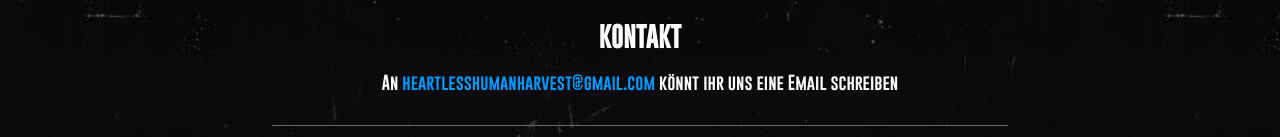
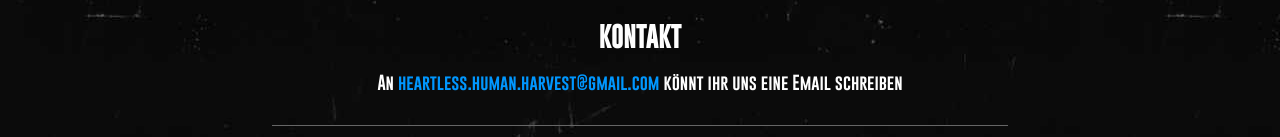
Before and after one commit to noahgels/hxhxh-website, a Next.js app: page / in a window 1280 px wide. Shown: the part 2802-2939 px from the top of the page. Built offline with nearby package versions, Linux system fonts and the light colour scheme.

Commit message:
Added email link

```diff
--- a/pages/index.js
+++ b/pages/index.js
@@ -83,9 +83,9 @@ export default function Home() {
           <h2>Kontakt</h2>
           <p className={styles.emailText}>
             An{' '}
-            <Link href="mailto:heartlesshumanharvest@gmail.com">
+            <Link href="mailto:heartless.human.harvest@gmail.com">
               <a style={{color: 'var(--link-color)'}}>
-                heartlesshumanharvest@gmail.com
+                heartless.human.harvest@gmail.com
               </a>
             </Link>
             {' '}könnt ihr uns eine Email schreiben
```
